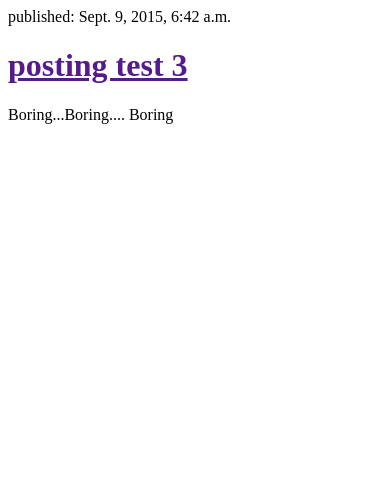
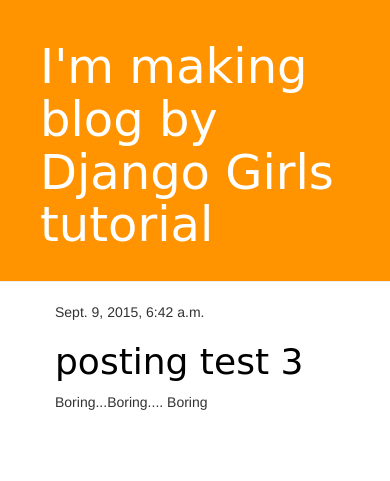
Before and after one commit to singstat/Django, a Django app: page / in a window 390 px wide. Shown: the top 481 px of the page. Run offline with Django 3.2, Linux system fonts and the light colour scheme; data comes from the database, SQL or seed files in the repository; some libraries are stand-ins or nearby versions.

Commit message:
to show my husband

```diff
--- /dev/null
+++ b/blog/static/css/blog.css
@@ -0,0 +1,48 @@
+.page-header {
+    background-color: #ff9400;
+    margin-top: 0;
+    padding: 20px 20px 20px 40px;
+}
+
+.page-header h1, .page-header h1 a, .page-header h1 a:visited, .page-header h1 a:active {
+    color: #ffffff;
+    font-size: 36pt;
+    text-decoration: none;
+}
+
+.content {
+    margin-left: 40px;
+}
+
+h1, h2, h3, h4 {
+    font-family: 'Lobster', cursive;
+}
+
+.date {
+	float: right;
+    color: #828282;
+}
+
+.save {
+    float: right;
+}
+
+.post-form textarea, .post-form input {
+    width: 100%;
+}
+
+.top-menu, .top-menu:hover, .top-menu:visited {
+    color: #ffffff;
+    float: right;
+    font-size: 26pt;
+    margin-right: 20px;
+}
+
+.post {
+	text-align: left;
+    margin-bottom: 70px;
+}
+
+.post h1 a, .post h1 a:visited {
+    color: #000000;
+}
--- a/blog/templates/blog/post_list.html
+++ b/blog/templates/blog/post_list.html
@@ -1,18 +1,29 @@
+{% load staticfiles %}
 <html>
     <head>
         <title>Django Girls blog</title>
+        <link rel="stylesheet" href="//maxcdn.bootstrapcdn.com/bootstrap/3.2.0/css/bootstrap.min.css">
+        <link rel="stylesheet" href="//maxcdn.bootstrapcdn.com/bootstrap/3.2.0/css/bootstrap-theme.min.css">
+        <link rel="stylesheet" href="{% static "css/blog.css" %}">
     </head>
     <body>
+        <div class = "page-header">
+            <h1><a href="/">I'm making blog by Django Girls tutorial</a></h1>
+        </div>
 
-{% for post in posts %}
-	<div>
-		<p>published: {{ post.published_date }}</p>
-		<h1><a href="">{{ post.title }}</a></h1>
-		<p>{{ post.text|linebreaks }}</p>
-	</div>
-{% endfor %}
-
-
+		<div class="content container">
+		    <div class="row">
+		        <div class="col-md-8">
+					{% for post in posts %}
+					    <div class="post">
+					        <p>{{ post.published_date }}</p>
+					        <h1><a href="">{{ post.title }}</a></h1>
+					        <p>{{ post.text|linebreaks }}</p>
+					    </div>
+					{% endfor %}
+		        </div>
+		    </div>
+		</div>
 
     </body>
 </html>
```
